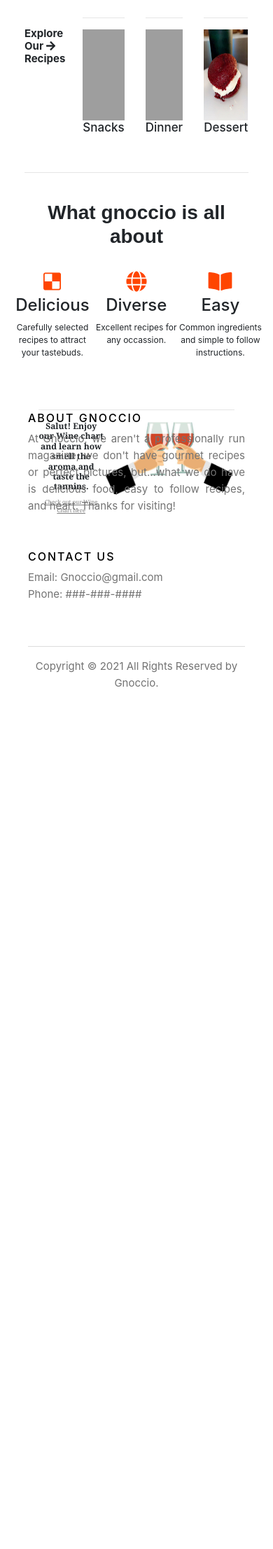
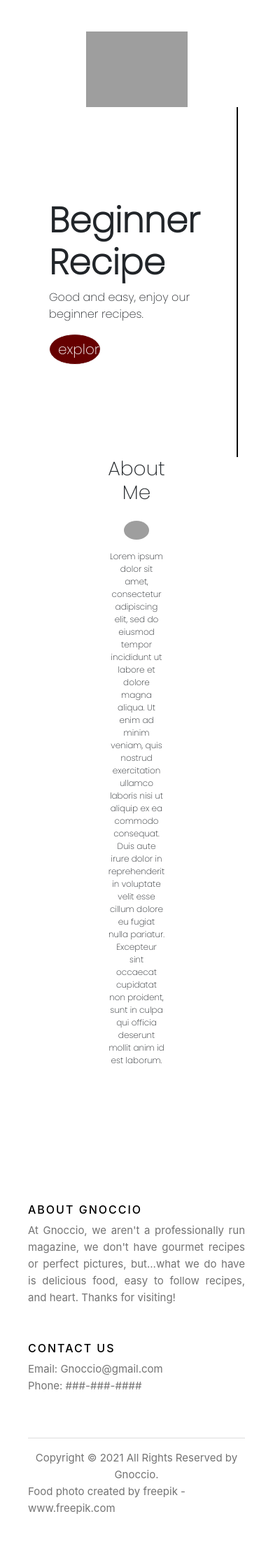
Before and after one commit to g-lamanna/Django_Website, a Django app: template food-site/food_app/templates/food_app/home.html in a window 390 px wide. Shown: the part 477-2690 px from the top of the page at 70% size. Before the commit the page ends 1458 px from the top, so only its background shows below. Run offline with Django 3.2, Linux system fonts and the light colour scheme; the template is opened without the code that fills it, so the values that code supplies are empty; some libraries are stand-ins or nearby versions; grey boxes are pictures that could not be loaded.

Commit message:
Commit to modifed home and base templates.

```diff
--- a/food-site/food_app/templates/food_app/base.html
+++ b/food-site/food_app/templates/food_app/base.html
@@ -28,7 +28,9 @@
 
     <nav>
       <div class='logo'>
-        <h4 class='logo-lettering'>gabriel's table</h4>
+        <h4 class='logo-lettering'>
+          <a href='#'><img class='img-fluid logo-image' src="{% static 'images/logo.jpeg' %}"></a>
+        </h4>
       </div>
       <ul class='nav-links'>
         <li><a href='#'>Snack</a></li>
@@ -44,7 +46,6 @@
     </nav>
     <!--MAIN CONTENT-->
    </main>
-   <br>
 
   <div class='container-fluid main-body'>
     {% if messages %}
@@ -85,6 +86,7 @@
             <p class="copyright-text">Copyright &copy; 2021 All Rights Reserved by
           <a href="#">Gnoccio</a>.
             </p>
+            <p><a href="https://www.freepik.com/photos/food">Food photo created by freepik - www.freepik.com</a></p>
           </div>
         </div>
       </div>
--- a/food-site/food_app/templates/food_app/home.html
+++ b/food-site/food_app/templates/food_app/home.html
@@ -1,113 +1,60 @@
 {% extends "food_app/base.html" %}
 {% load static %}
+{% load crispy_forms_tags %}
 {% block content %}
   <script defer src="https://use.fontawesome.com/releases/v5.0.10/js/all.js" integrity="sha384-slN8GvtUJGnv6ca26v8EzVaR9DC58QEwsIk9q1QXdCU8Yu8ck/tL/5szYlBbqmS+" crossorigin="anonymous"></script>
   <link href="https://cdnjs.cloudflare.com/ajax/libs/font-awesome/4.7.0/css/font-awesome.css" rel="stylesheet" />
   <script src="https://use.fontawesome.com/releases/v5.0.13/js/all.js"></script>
+  <script src="https://cdnjs.cloudflare.com/ajax/libs/gsap/3.6.0/gsap.min.js"></script>
   <link rel="stylesheet" type="text/css"
   href="{% static 'home.css' %}">
-  <section class='container food-container'>
-    <div class="box box-2">
-      <div class='container billboard-icon'>
-        <i class="fab fa-hotjar"></i>
-      </div>
-      <div class='container billboard-container'>
-        <p class='food-tag-dinner'>
-          DINNER
-        </p>
-        <h1 class="billboard-header">Milanese Alfredo Chicken and Spinach</h1>
-        <a style="color:black"href='#'><small class="descriptor-link">Discover one of Northern Italy's most inconic dishes.</small></a>
-      </div>
-      <div class="container billboard-description">
+  <div class='container jumbotron-background-img'>
+    <img class='img-fluid bg-image' src="{% static 'images/spaghetti-pasta-fresh-ingredients-white-table.jpg' %}">
+    <h4 class='centered-logo'>
+      gabriel's table
+      <div class='container site-info-list'>
+          <ul id='info-tabs'>
+            <li class='tag-list'>simple</li>
+            <li class='tag-list'>fast</li>
+            <li class='tag-list'>tasty</li>
+          </ul>
+    </h4>
     </div>
   </div>
-    <div class="box box-3">
-      <a><img class='img-fluid img-1' src="{% static 'images/Chicken_Spinach_Alfredo.jpg' %}"></a>
-    </div>
-    <div class= 'container food-options'>
-        <h1 class="gnoccio-recipes-header">Explore Our <i class="fas fa-arrow-right"></i> Recipes</h1>
-        <div class='container snack-col'>
+
   <hr>
-          <div class="box box-9">
-              <a href='#'><img class="img-fluid dinner-img" src="{% static 'images/buff_dip.jpg' %}"></a>
-              <div class='card-text'>
-                <h3>Snacks</h3>
+
+  <div class='container banner-container'>
+   <div class='container img-container'>
+     <div id="banner-img">
+       <img class='img-fluid multi-cooks' src='{% static "images/multi-cooks.jpg" %}' href='#'>
      </div>
    </div>
-        </div>
-        <div class='container dinner-col'>
-          <hr>
-          <div class="box box-10">
-            <a href='#'><img class="img-fluid dinner-img" src="{% static 'images/ribs.jpg' %}"></a>
-            <div class='card-text'>
-                <h3>Dinner</h3>
+
+   <div class='container banner-text-container'>
+      <div id="banner-header">
+        <h1>Beginner Recipe</h1>
+        <p>Good and easy, enjoy our beginner recipes.</p>
+        <button class='btn btn-light' type='submit'>explore</button>
       </div>
    </div>
-        </div>
-        <div class='container dessert-col'>
-          <div class="box box-11">
-            <hr>
-            <a href='#'><img class="img-fluid dinner-img" src="{% static 'images/red_gob.jpg' %}"></a>
-            <div class='card-text'>
-                <h3>Dessert</h3>
-              </div>
+   <div class='vl'></div>
+   <div class='container bio-container'>
+     <div id='bio'>
+       <h3>About Me</h3>
+       <img class='img-fluid bio-pic' src="{% static 'images/bio-pic.jpg' %}">
+       <div class='container bio-text-container'>
+        <p>Lorem ipsum dolor sit amet, consectetur adipiscing elit, sed do eiusmod
+            tempor incididunt ut labore et dolore magna aliqua. Ut enim ad minim veniam,
+            quis nostrud exercitation ullamco laboris nisi ut aliquip ex ea commodo
+            consequat. Duis aute irure dolor in reprehenderit in voluptate velit esse
+            cillum dolore eu fugiat nulla pariatur. Excepteur sint occaecat cupidatat non
+            proident, sunt in culpa qui officia deserunt mollit anim id est laborum.
+        </p>
        </div>
      </div>
    </div>
 
-
-    <div class="box box-4">
-      <hr>
-      <br>
-      <h3 class="about-header">What gnoccio is all about</h3>
  </div>
-
-
-    <div class="container site-info">
-        <div class="box box-6">
-            <i class="fab fa-delicious"></i>
-          <h4>
-            Delicious
-          </h4>
-          <p>
-            Carefully selected recipes to attract your tastebuds.
-          </p>
-        </div>
-        <div class="box box-5">
-            <i class="fas fa-globe"></i>
-          <h4 class='container info-title'>
-            Diverse
-          </h4>
-          <p>
-            Excellent recipes for any occassion.
-          </p>
-        </div>
-        <div class="box box-7">
-          <i class="fas fa-book-open"></i>
-          <h4>
-            Easy
-          </h4>
-            <p>
-              Common ingredients and simple to follow instructions.
-            </p>
-        </div>
-    </div>
-    <div class="container wine-container">
-      <div class="box box-8-1">
-        <hr>
-        <img class="img-fluid wine-toasting" src="{% static 'images/toast.jpg' %}">
-      </div>
-      <div class="box box-8-2">
-        <hr>
-        <img class="img-fluid wine-toasting" src="{% static 'images/toast-copy.jpg' %}">
-      </div>
-      <div class="box box-8-3">
-        <hr>
-        <h1 class="wine-text">Salut! Enjoy our Wine chart and learn how smell the aroma and taste the tannins.</h1>
-        <a class="wine-link" href='#'>Check out our Wine Chart here</a>
-      </div>
-    </div>
-
-  </section>
-
+ <script src="{% static 'js/home.js' %}"></script>
 {% endblock content %}
--- a/food-site/food_site/settings.py
+++ b/food-site/food_site/settings.py
@@ -21,6 +21,7 @@ BASE_DIR = Path(__file__).resolve().parent.parent
 # See https://docs.djangoproject.com/en/3.1/howto/deployment/checklist/
 
 # SECURITY WARNING: keep the secret key used in production secret!
+SECRET_KEY = 'hy(d_lphku-)0a=#auk4+@_)an1$fjmr$yu3zc284fd0b&pcxo'
 
 
 # SECURITY WARNING: don't run with debug turned on in production!
--- a/food-site/static/home.css
+++ b/food-site/static/home.css
@@ -1,434 +1,203 @@
+*{
+  padding:0px;
+  margin:0px;
+  box-sizing: border-box;
+}
 
-.food-container{
+.bg-image{
+  max-width:100%;
+
+}
+
+.jumbotron-background-img{
+  padding:0px;
+  padding-bottom:40px;
+  display: flex;
+  flex-direction: column;
+  text-align: center;
+  max-width: 100%;
+  justify-content: center;
+  align-content: center;
+  align-items: center;
+}
+
+.banner-container{
   display:flex;
   flex-direction:row;
   flex-wrap:wrap;
   justify-content:center;
-  align-items: center;
-  align-content: center;
-  padding:0;
-  margin:0;
-  background-color:#f2ecd8;
-  height:100%;
+  max-width: 100%;
+  padding:50px;
 }
 
-.box{
-  text-align: center;
+/* Banner Containers */
+
+.img-container{
+  display:flex;
+  flex-basis: 50%;
+  padding:0px;
 }
-
-.img-1{
-  max-width: 100%;
-  height:auto;
-}
-
-.billboard-header{
-  font-weight:bold;
-  font-family: Arial, Helvetica, sans-serif;
-}
-
-.billboard-container{
-  display:flex;
-  flex-direction:row;
-  flex-wrap:wrap;
-  justify-content:center;
+.banner-text-container{
+  display: flex;
+  flex-basis: 16%;
+  flex-direction: column;
+  justify-content: center;
+  font-family: 'Poppins', sans-serif;
+  align-content: center;
   align-items: center;
-  align-content: center;
-  padding-bottom:40px;
-}
-
-.food-tag-dinner{
-  background-color: gold;
-  padding:5px;
-  color:white;
-  font-size:12px;
-  font-family: 'Gill Sans', 'Gill Sans MT', Calibri, 'Trebuchet MS', sans-serif;
-}
-
-.billboard-icon{
-  display:flex;
-  justify-content: center;
-}
-
-.descriptor-link{
-  font-family:Arial, Helvetica, sans-serif;
-  text-decoration: underline;
+  flex-grow:4;
+  padding:20px;
 }
 
 
-
-.fa-hotjar{
-  font-size:40px;
-  color:orangered;
-  padding:5px;
+#banner-header{
+  flex-grow:6;
+  display: flex;
+  flex-direction: column;
+  justify-content: center;
+  align-content: center;
 }
 
-.fa-delicious{
-  font-size:40px;
-  color:orangered;
-  padding:5px;
+#banner-header h1{
+  font-weight:bold;
+  font-size:50px;
+}
+#banner-header button{
+  font-size:20px;
 }
 
-.fa-book-open{
-  font-size:40px;
-  color:orangered;
-  padding:5px;
+.btn-light{
+  background-color:rgb(102,0,0);
+  border-radius: 90%;
+  font-family:'Poppins', sans-serif;
+  color:white;
+  width:30%;
+}
+.btn-light:hover{
+  background-color:rgb(102,0,0);
+  color:white;
 }
 
-.fa-globe{
-  font-size:40px;
-  color:orangered;
-  padding:5px;
-}
-
-
-
-.billboard-description{
+.bio-container{
   display:flex;
+  flex-basis: 24%;
   justify-content: center;
+  align-content: center;
+  flex-direction: column;
+  text-align: center;
 }
 
 
 
 
-.box-2{
-  flex-basis: 50%;
-  height:83.0%;
-  background-color:#f2ecd8;
-  display:flex;
-  flex-direction:row;
-  flex-wrap:wrap;
+
+#bio{
+  font-size:50px;
+  flex-basis:100%;
+  font-family:'Poppins', sans-serif;
+
 }
 
-.about-header{
-  font-family: Arial, Helvetica, sans-serif;
+.centered-logo {
+  position: absolute;
+  display: flex;
+  flex-direction: column;
+  align-content: center;
+  align-items: center;
+  text-align: center;
+  color:rgb(102,0,0);
+  letter-spacing: 12px;
+  font-size:80px;
+  padding-top:5px;
+  font-family: 'Poppins', sans-serif;
   font-weight: bold;
-}
-
-.box-3{
-  flex-basis: 50%;
-  background-color: black;
-}
-.box-4{
-  flex-basis: 100%;
-  padding:20px;
-  background-color:white;;
+  transform: translateY(100%);
+  transform: translatey(50%);
 }
 
 
-.site-info{
-  display:flex;
-  align-items:flex-start;
-  margin:0;
-  padding:0;
+.site-info-list{
+  display: flex;
+  justify-content: space-around;
+  align-items: center;
+  padding:-40px;
+  font-family: 'Poppins', sans-serif;
 }
 
-.box-5{
-  flex-basis: 33.3%;
-  background-color: white;
-  font-size:12px;
-
-}
-
-.box-6{
-  flex-basis: 33.3%;
-  background-color: white;
-  font-size:12px;
-
-
-
-}
-.box-7{
-  flex-basis: 33.4%;
-  background-color: white;
-  font-size:12px;
-
-}
-
-
-
-.wine-container{
-  background-color:white;
-  display:flex;
-  flex-direction: row;
-  padding:40px;
-}
-
-
-
-.wine_toasting{
-  width: 100%;
-  height:50%;
-}
-
-.wine-link{
-  color:gray;
-  font-family: Georgia, 'Times New Roman', Times, serif;
-  text-decoration: underline;
-}
-
-.wine-text{
-  font-weight: bold;
-  font-family: Georgia, 'Times New Roman', Times, serif;
-}
-
-.box-8-1{
-  background-color:white;
-  flex-basis: 100%;
-}
-.box-8-2{
-  background-color:white;
-  flex-basis: 100%;
-}
-.box-8-3{
-  background-color:white;
-  flex-basis: 100%;
-  order:-1
+.tag-list{
+  padding:30px;
 }
 
 
 
 
-.food-options{
-  background-color:white;
-  display:flex;
-  flex-direction: row;
-  padding:40px;
+#info-tabs{
+  display: flex;
+  justify-content: space-around;
+  width:55%;
+  padding-top: 15px;
+  list-style: none;
+  font-size:40px;
 }
 
-
-.box-9{
-  background-color: white;
-  flex-basis: 33.3%;
-  position: relative;
-  margin: 0px 0px 0px;
-}
-.box-10{
-  flex-basis: 33.3%;
-}
-.box-11{
-  flex-basis: 33.3%;
+.bio-pic{
+  border-radius:70%;
+  width:60%;
+  padding:15px;
 }
 
-
-.snack-col{
-  position:relative;
+.bio-container p{
+  font-size:12px;
 }
 
-.snack-img{
-  backface-visibility: hidden;
-	-webkit-transition: .3s ease-in-out;
-	transition: .3s ease-in-out;
-}
-.dinner-img{
-  backface-visibility: hidden;
-	-webkit-transition: .3s ease-in-out;
-	transition: .3s ease-in-out;
-}
-.dessert-img{
-  backface-visibility: hidden;
-	-webkit-transition: .3s ease-in-out;
-	transition: .3s ease-in-out;
+.vl {
+  border-left: 2px solid black;
+  height: 500px;
 }
 
-.girl-eating-img{
-  height:100%;
-  max-width: 100%;
-}
-
-.gnoccio-recipes-header{
-  font-size: 70px;
-  padding:10px;
-  font-weight: bold;
-}
-
-
-.card-text {
-  position: relative;
-  top: 0;
-  bottom: 0;
-  left: 0;
-  right: 0;
-  font-weight: bold;
-  opacity: 1;
-  transition: opacity .2s, visibility .2s;
-}
-
-
-.box-9:hover .text-1{
-  opacity: 1;
-  visibility:visible;
-}
-.box-10:hover .text-2{
-  opacity: 1;
-  visibility:visible;
-}
-.box-11:hover .text-3{
-  opacity: 1;
-  visibility:visible;
-}
-.snack-img:hover{
-  display: block;
-  width: 100%;
-  height: auto;
-  transition: 1.0s ease;
-  backface-visibility: hidden;
-}
-.dinner-img:hover{
-
-  display: block;
-  width: 100%;
-  height: auto;
-  transition: 1.0s ease;
-  backface-visibility: hidden;
-}
-.dessert-img:hover{
-
-  display: block;
-  width: 100%;
-  height: auto;
-  transition: 1.0s ease;
-  backface-visibility: hidden;
-}
-
-
-
-
-/* Wine/Billboard Text */
-
-@media screen and (max-width:992px){
-  .wine-text{
-    font-size: 25px;
+@media screen and (max-width:855px){
+  .centered-logo{
+    font-size:60px;
   }
-  .billboard-header{
-    font-size: 25px;
+  #info-tabs{
+    font-size:20px;
   }
-
-}
-@media screen and (max-width:767px){
-  .wine-text{
-    font-size: 20px;
-  }
-  .billboard-header{
-    font-size: 20px;
+  .tag-list{
+    padding:20px;
   }
 }
-@media screen and (max-width:505px){
-  .wine-text{
-    font-size: 15px;
+@media screen and (max-width:693px){
+  .centered-logo{
+    font-size:40px;
   }
-  .billboard-header{
-    font-size: 15px;
+  #info-tabs{
+    font-size:10px;
+  }
+  .tag-list{
+    padding:10px;
   }
 }
-@media screen and (max-width:403px){
-  .wine-text{
-    font-size: 12px;
+@media screen and (max-width:509px){
+  .centered-logo{
+    font-size:30px;
+    letter-spacing: 5px;
   }
-  .billboard-header{
-    font-size: 12px;
+  #info-tabs{
+    font-size:10px;
+  }
+  .tag-list{
+    padding:7px;
   }
 }
-
-@media screen and (max-width:571px){
-  .wine-link{
-    font-size: 8px;
+@media screen and (max-width:412px){
+  .centered-logo{
+    font-size:20px;
+    letter-spacing: 3px;
+  }
+  #info-tabs{
+    font-size:7px;
+  }
+  .tag-list{
+    padding:5px;
   }
 }
-
-/* Link/hotjar/billboard tag Text */
-
-
-@media screen and (max-width:505px){
-  .descriptor-link{
-    font-size: 8px;
-  }
-  .food-tag-dinner{
-    font-size: 8px;
-    padding:3px;
-  }
-  .fa-hotjar{
-    font-size: 30px;
-    padding:3px;
-  }
-}
-@media screen and (max-width:403px){
-  .descriptor-link{
-    font-size: 5px;
-  }
-  .food-tag-dinner{
-    font-size: 5px;
-    padding:1px;
-  }
-  .fa-hotjar{
-    font-size: 20px;
-    padding:2px;
-  }
-
-}
-
-/* about-header Text */
-
-@media screen and (max-width:352px){
-  .about-header{
-    font-size:20px;
-  }
-}
-
-
-/* about GNOCCIO header */
-
-@media screen and (max-width:1200px){
-  .gnoccio-recipes-header{
-    font-size: 60px;
-  }
-}
-@media screen and (max-width:992px){
-  .gnoccio-recipes-header{
-    font-size: 45px;
-  }
-}
-@media screen and (max-width:770px){
-  .gnoccio-recipes-header{
-    font-size: 35px;
-  }
-}
-@media screen and (max-width:525px){
-  .gnoccio-recipes-header{
-    font-size: 25px;
-  }
-}
-@media screen and (max-width:413px){
-  .gnoccio-recipes-header{
-    font-size: 15px;
-  }
-}
-
-/*card and recipe header */
-
-@media screen and (max-width:511px){
-  .card-text h3{
-    font-size: 17px;
-  }
-  .food-options{
-    padding:10px;
-  }
-  .gnoccio-recipes-header{
-    padding-top: 30px;
-  }
-}
-
-/* Dinner IMG */
-@media screen and (max-width:768px){
-  .dinner-img{
-    height:130px;
-  }
-}
-
-
-/* DIVERSE CARD */
-
-@media screen and (max-width:438px){
-  .box-5{
-    padding-bottom: 18px;
-  }
-}
--- a/food-site/static/js/base.js
+++ b/food-site/static/js/base.js
@@ -13,7 +13,7 @@ const navSlide = () => {
         link.style.animation = ''
       }
       else{
-        link.style.animation = `navLinkFade 0.5s ease forwards ${index/7+0.3}s`
+        link.style.animation = `navLinkFade 0.5s ease forwards ${index/7}s`
       }
     });
     //Burger Animation when toggled
--- a/food-site/static/main.css
+++ b/food-site/static/main.css
@@ -4,31 +4,45 @@
   box-sizing:border-box;
 }
 
+.main-body{
+  padding:0px;
+}
 
 nav{
   display: flex;
   justify-content: space-around;
   align-items: center;
   min-height: 8vh;
-  background-color:rgb(100,50,255);
+  background-color:white;
   font-family: 'Poppins', sans-serif;
 }
 
 .logo{
-  color:rgb(220,220,220);
+  color:rgb(102,0,0);
   letter-spacing: 5px;
-  font-size:20px;
-  text-transform: uppercase;
+  font-size:10px;
+  padding-top:5px;
+  /*text-transform: uppercase;*/
+}
+.logo-image{
+  width:35%;
 }
 
 .logo-lettering{
-  font-size:20px;
+  font-size:23px;
+}
+
+.logo-lettering a{
+  list-style: none;
+  text-decoration: none;
+  color:rgb(102,0,0);
 }
 
 .nav-links{
   display: flex;
   justify-content: space-around;
-  width:30%;
+  width:35%;
+  padding-top: 15px;
 }
 
 .nav-links li{
@@ -37,7 +51,7 @@ nav{
 }
 
 .nav-links a{
-  color:rgb(220,220,220);
+  color:rgb(102,0,0);
   text-decoration: none;
   letter-spacing: 3px;
   font-weight:bold;
@@ -47,7 +61,7 @@ nav{
 .burger div{
   width:25px;
   height:3px;
-  background-color:rgb(220,220,220);
+  background-color:rgb(102,0,0);
   margin:5px;
   transition: all 0.3s ease;
 }
@@ -55,6 +69,7 @@ nav{
 .burger{
   display: none;
 }
+
 
 
 /*  FOOTER   */
@@ -71,7 +86,6 @@ nav{
   max-width: 100%;
   overflow-x: hidden;
 }
-
 
 .site-footer hr
 {
@@ -148,13 +162,14 @@ nav{
     right:0px;
     height:52vh;
     top:8vh;
-    background-color:rgb(100,50,255);
+    background-color:white;
     display:flex;
     flex-direction:column;
     align-items: center;
     width:50%;
     transform:translateX(100%);
     transition: transform 0.5s ease-in;
+    color:rgb(102,0,0);
   }
 
   .nav-links li{
```
Also changed, not shown: food-site/static/images/girl-eating.jpg (deleted), food-site/static/images/toast-copy.jpg (deleted), food-site/static/images/toast.jpg (deleted), 1 other file. Lines whose indentation alone changed are shown as unchanged.
